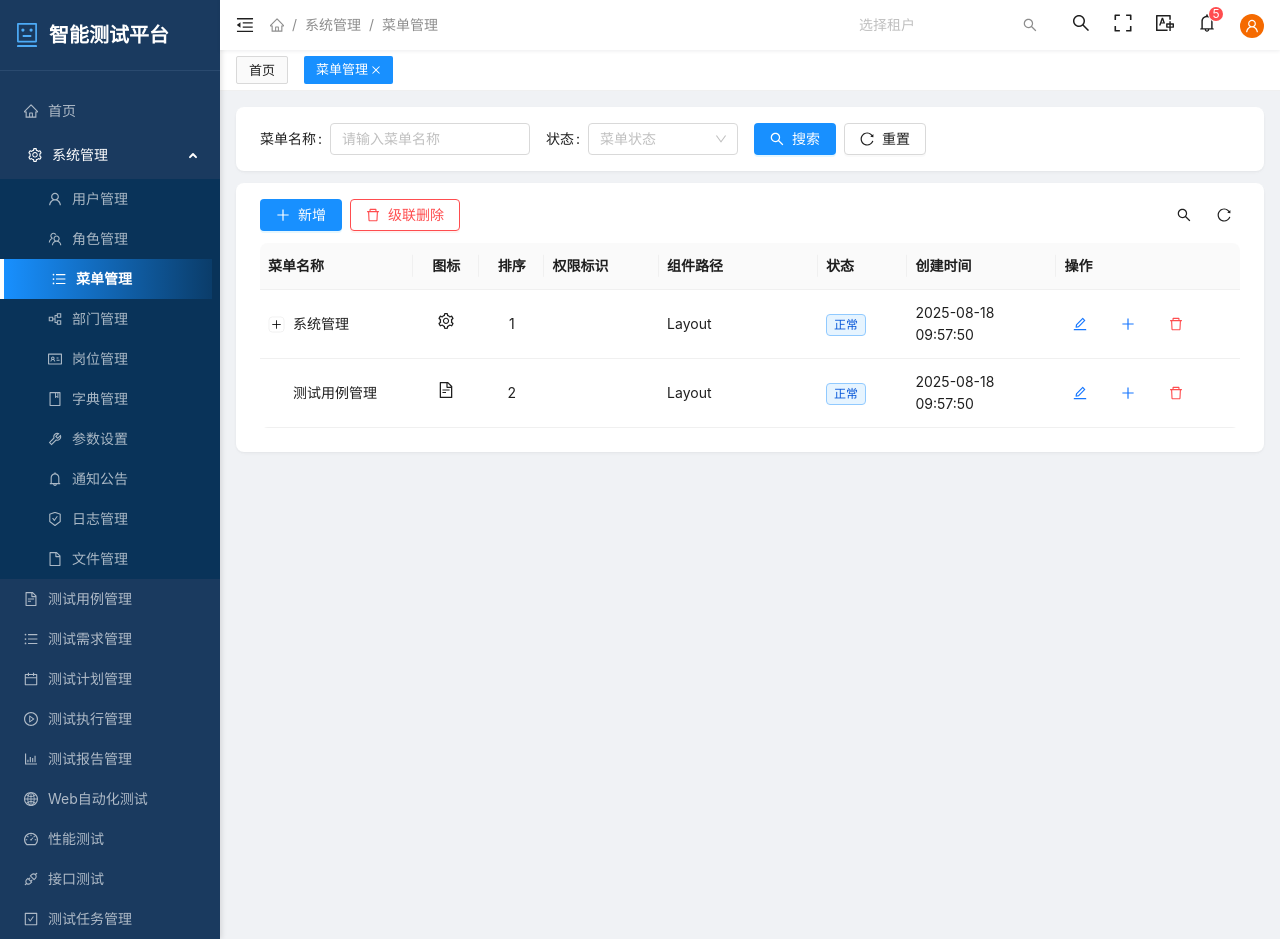
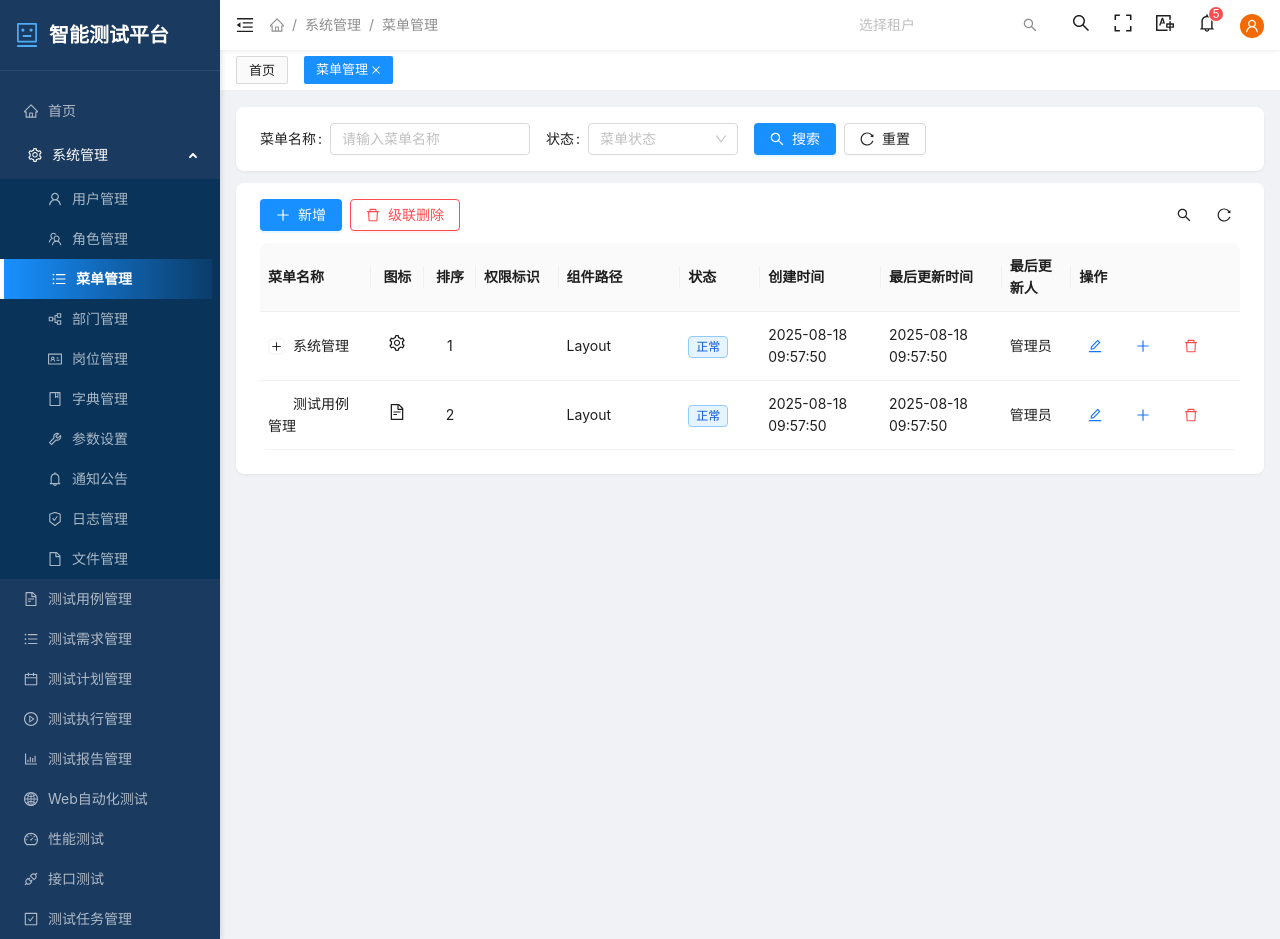
Before and after one commit to zljie/pocTMP, a Next.js app: page /system/menu in a window 1280 px wide. Built offline with nearby package versions, Linux system fonts and the light colour scheme; what @ant-design/nextjs-registry would draw is missing.

Commit message:
feat(system-menu): add last updated fields

```diff
--- a/src/app/system/menu/page.tsx
+++ b/src/app/system/menu/page.tsx
@@ -1,6 +1,7 @@
 'use client';
 
 import React, { useState } from 'react';
+import dayjs from 'dayjs';
 import {
   Card,
   Table,
@@ -58,6 +59,8 @@ interface MenuType {
   type: 'dir' | 'menu' | 'button';
   status: 'active' | 'inactive';
   createTime: string;
+  updatedTime: string;
+  updatedBy: string;
   children?: MenuType[];
   parentId?: string;
   visible?: boolean;
@@ -78,6 +81,8 @@ const initialData: MenuType[] = [
     type: 'dir',
     status: 'active',
     createTime: '2025-08-18 09:57:50',
+    updatedTime: '2025-08-18 09:57:50',
+    updatedBy: '管理员',
     children: [
       {
         id: '2',
@@ -91,6 +96,8 @@ const initialData: MenuType[] = [
         type: 'menu',
         status: 'active',
         createTime: '2025-08-18 09:57:50',
+        updatedTime: '2025-08-18 09:57:50',
+        updatedBy: '管理员',
         parentId: '1',
       },
       {
@@ -105,6 +112,8 @@ const initialData: MenuType[] = [
         type: 'menu',
         status: 'active',
         createTime: '2025-08-18 09:57:50',
+        updatedTime: '2025-08-18 09:57:50',
+        updatedBy: '管理员',
         parentId: '1',
       },
       {
@@ -119,6 +128,8 @@ const initialData: MenuType[] = [
         type: 'menu',
         status: 'active',
         createTime: '2025-08-18 09:57:50',
+        updatedTime: '2025-08-18 09:57:50',
+        updatedBy: '管理员',
         parentId: '1',
       },
     ],
@@ -135,6 +146,8 @@ const initialData: MenuType[] = [
     type: 'dir',
     status: 'active',
     createTime: '2025-08-18 09:57:50',
+    updatedTime: '2025-08-18 09:57:50',
+    updatedBy: '管理员',
   },
 ];
 
@@ -172,6 +185,43 @@ export default function MenuPage() {
   const [isModalOpen, setIsModalOpen] = useState(false);
   const [modalTitle, setModalTitle] = useState('新增菜单');
   const [editingId, setEditingId] = useState<string | null>(null);
+
+  const nowText = () => dayjs().format('YYYY-MM-DD HH:mm:ss');
+
+  const getNextId = (items: MenuType[]) => {
+    let maxId = 0;
+    const walk = (list: MenuType[]) => {
+      list.forEach((item) => {
+        maxId = Math.max(maxId, Number(item.id) || 0);
+        if (item.children?.length) walk(item.children);
+      });
+    };
+    walk(items);
+    return String(maxId + 1);
+  };
+
+  const updateNodeById = (items: MenuType[], id: string, updater: (node: MenuType) => MenuType): MenuType[] => {
+    return items.map((item) => {
+      if (item.id === id) return updater(item);
+      if (item.children?.length) {
+        return { ...item, children: updateNodeById(item.children, id, updater) };
+      }
+      return item;
+    });
+  };
+
+  const addNode = (items: MenuType[], node: MenuType, parentId?: string): MenuType[] => {
+    if (!parentId) return [...items, node];
+    return items.map((item) => {
+      if (item.id === parentId) {
+        return { ...item, children: [...(item.children || []), node] };
+      }
+      if (item.children?.length) {
+        return { ...item, children: addNode(item.children, node, parentId) };
+      }
+      return item;
+    });
+  };
 
   // 搜索处理
   const handleSearch = () => {
@@ -215,9 +265,46 @@ export default function MenuPage() {
 
   const handleOk = () => {
     form.validateFields().then((values) => {
-      console.log('Form values:', values);
       setLoading(true);
       setTimeout(() => {
+        const updatedTime = nowText();
+        const updatedBy = '管理员';
+        const parentId: string | undefined = values.parentId || undefined;
+
+        if (editingId) {
+          setData((prev) =>
+            updateNodeById(prev, editingId, (node) => ({
+              ...node,
+              ...values,
+              parentId,
+              updatedTime,
+              updatedBy,
+            }))
+          );
+        } else {
+          const id = getNextId(data);
+          const createTime = updatedTime;
+          const newNode: MenuType = {
+            id,
+            key: id,
+            name: values.name,
+            icon: values.icon || 'unordered-list',
+            order: values.order ?? 1,
+            permission: values.permission || '',
+            path: values.path || '',
+            component: values.component || '',
+            type: values.type || 'menu',
+            status: values.status || 'active',
+            createTime,
+            updatedTime,
+            updatedBy,
+            parentId,
+            visible: values.visible ?? true,
+            isLink: values.isLink ?? false,
+          };
+          setData((prev) => addNode(prev, newNode, parentId));
+        }
+
         setLoading(false);
         setIsModalOpen(false);
         message.success(`${modalTitle}成功（模拟）`);
@@ -279,6 +366,18 @@ export default function MenuPage() {
       dataIndex: 'createTime',
       key: 'createTime',
       width: 180,
+    },
+    {
+      title: '最后更新时间',
+      dataIndex: 'updatedTime',
+      key: 'updatedTime',
+      width: 180,
+    },
+    {
+      title: '最后更新人',
+      dataIndex: 'updatedBy',
+      key: 'updatedBy',
+      width: 120,
     },
     {
       title: '操作',
```
